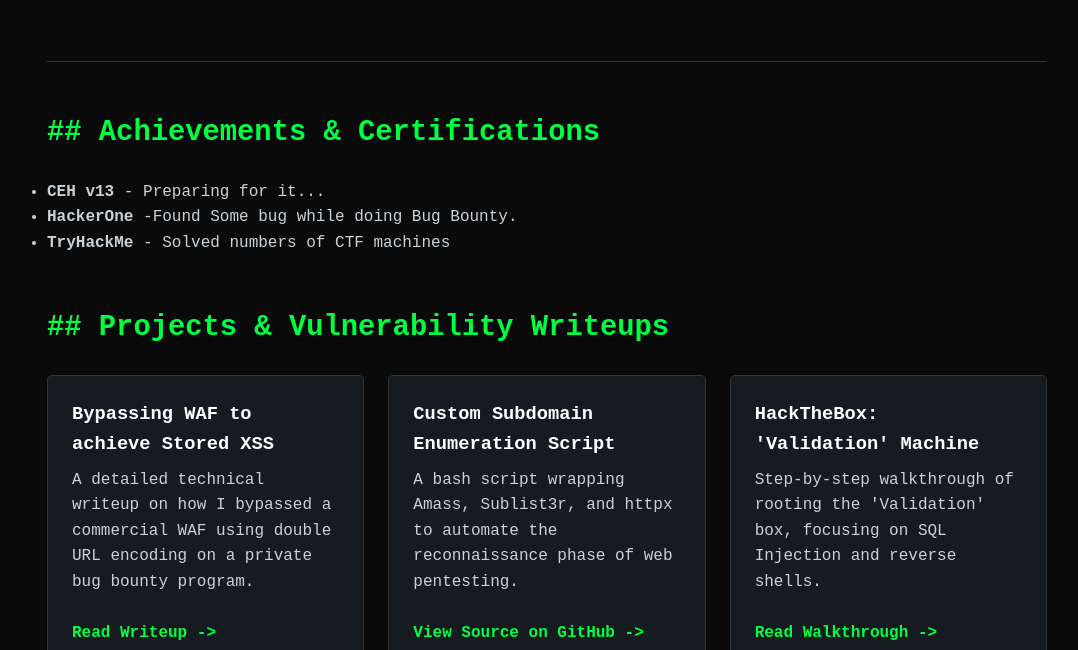
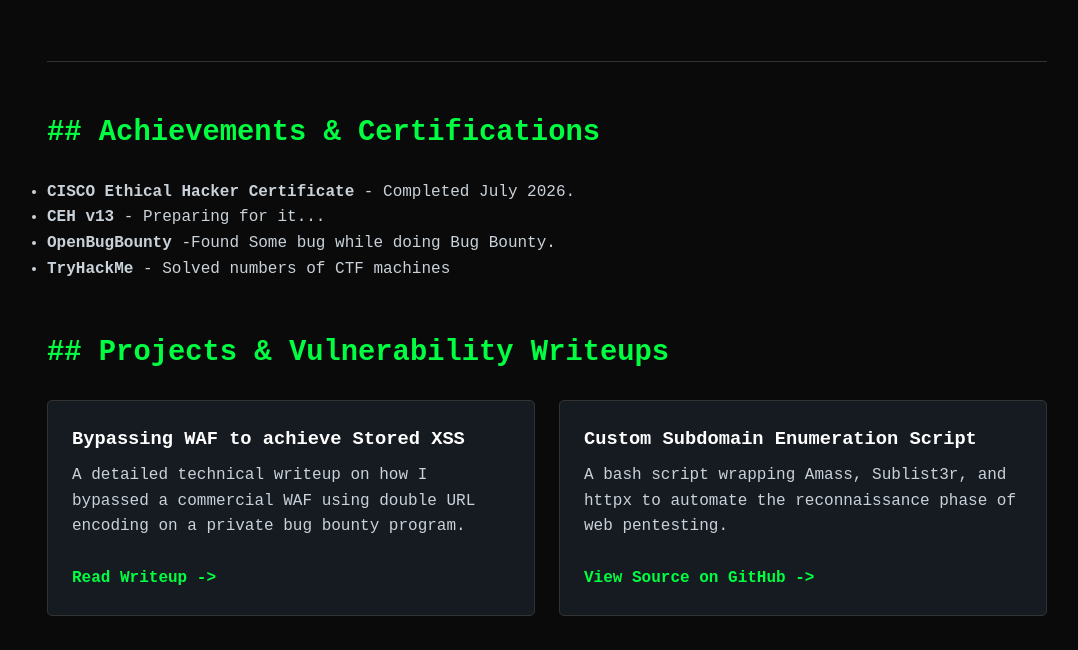
Before and after one commit to mrnothing8262/site, a plain HTML site: page index.html in a window 1280 px wide. Shown: the part 302-952 px from the top of the page, without its empty margins (93-1171 px from the left). Drawn offline with Linux system fonts and the light colour scheme.

Commit message:
Modify achievements list and remove HackTheBox content
Updated achievements and removed HackTheBox section.

```diff
--- a/index.html
+++ b/index.html
@@ -73,8 +73,9 @@
     <section id="achievements">
         <h2>## Achievements & Certifications</h2>
         <ul>
+            <li><strong>CISCO Ethical Hacker Certificate</strong> - Completed July 2026.</li>
             <li><strong>CEH v13</strong> - Preparing for it...</li>
-            <li><strong>HackerOne</strong> -Found Some bug while doing Bug Bounty.</li>
+            <li><strong>OpenBugBounty</strong> -Found Some bug while doing Bug Bounty.</li>
             <li><strong>TryHackMe</strong> - Solved numbers of CTF machines</li>
         </ul>
     </section>
@@ -94,13 +95,7 @@
                 <br>
                 <a href="#">View Source on GitHub -></a>
             </div>
-            <div class="card">
-                <h3>HackTheBox: 'Validation' Machine</h3>
-                <p>Step-by-step walkthrough of rooting the 'Validation' box, focusing on SQL Injection and reverse shells.</p>
-                <br>
-                <a href="#">Read Walkthrough -></a>
-            </div>
-        </div>
+
     </section>
 
     <section id="contact">
```
